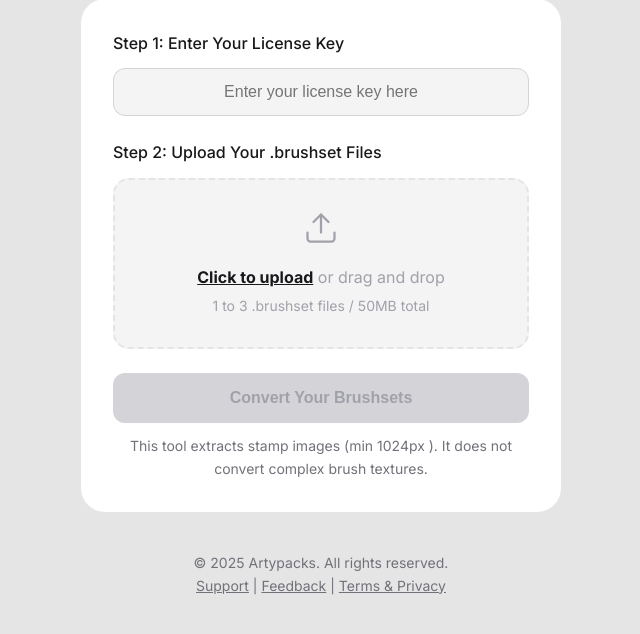
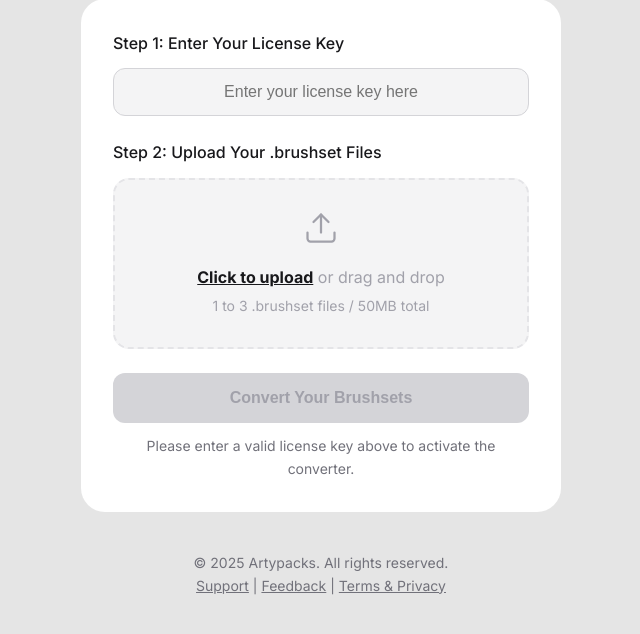
Before and after one commit to proconverter/proconverter-lemons, a Flask app: page / in a window 1280 px wide. Shown: the part 97-731 px from the top of the page, without its empty margins (319-959 px from the left). Run offline with Flask 3, Linux system fonts and the light colour scheme; parts of the project's set-up code (start-up, migrations or seed data) failed here and were passed over.

Commit message:
Update index.html

```diff
--- a/templates/index.html
+++ b/templates/index.html
@@ -54,7 +54,8 @@
                 <!-- Convert Button -->
                 <button type="submit" class="submit-button" id="submitBtn" disabled>Convert Your Brushsets</button>
 
-                <p class="info-text">This tool extracts stamp images (min 1024px  ). It does not convert complex brush textures.</p>
+                <!-- This text will now be dynamic -->
+                <p class="info-text" id="infoText">This tool extracts stamp images (min 1024px  ). It does not convert complex brush textures.</p>
 
                 <div class="message-area" id="messageArea"></div>
             </form>
@@ -105,12 +106,17 @@
             const uploadAreaLabel = document.getElementById('uploadAreaLabel');
             const messageArea = document.getElementById('messageArea');
             const errorModalText = document.getElementById('errorModalText');
+            const infoText = document.getElementById('infoText'); // Reference for the info text
 
             // --- State Variables ---
             let selectedFiles = [];
             let isLicenseValid = false;
             let debounceTimer;
             let currentBalance = 0;
+            const originalInfoText = infoText.textContent; // Store the original text
+
+            // *** NEW: Set initial guiding text ***
+            infoText.textContent = 'Please enter a valid license key above to activate the converter.';
 
             // --- Modal and Message Functions ---
             window.openModal = (modalId) => document.getElementById(modalId).style.display = "block";
@@ -135,7 +141,7 @@
                 submitBtn.disabled = !(isLicenseValid && selectedFiles.length > 0);
             };
 
-            // --- checkBalance Function with Polished Messages ---
+            // --- checkBalance Function ---
             const checkBalance = async () => {
                 const licenseKey = licenseKeyInput.value.trim();
                 isLicenseValid = false;
@@ -156,7 +162,6 @@
                     const result = await response.json();
 
                     if (!response.ok) {
-                        // Display the user-friendly message from the backend
                         balanceStatus.textContent = result.message;
                         balanceStatus.className = 'balance-status error';
                         isLicenseValid = false;
@@ -178,7 +183,6 @@
                         balanceStatus.className = 'balance-status error';
                     }
                 } catch (error ) {
-                    // This catches network errors or if the server is down
                     balanceStatus.textContent = "Your license isn't valid. Please try again.";
                     balanceStatus.className = 'balance-status error';
                     isLicenseValid = false;
@@ -187,7 +191,7 @@
                 checkSubmitButtonState();
             };
 
-            // --- handleFiles Function with 3-File Limit ---
+            // --- handleFiles Function ---
             const handleFiles = (files) => {
                 if (fileInput.disabled) return;
                 let currentFiles = Array.from(files);
@@ -213,8 +217,12 @@
                 renderFileList();
             };
 
-            // --- Event Listeners (Unchanged) ---
+            // --- Event Listeners ---
             licenseKeyInput.addEventListener('input', () => {
+                // *** NEW: Restore original info text on first interaction ***
+                if (infoText.textContent !== originalInfoText) {
+                    infoText.textContent = originalInfoText;
+                }
                 clearTimeout(debounceTimer);
                 isLicenseValid = false;
                 balanceStatus.style.display = 'none';
@@ -227,7 +235,7 @@
             uploadArea.addEventListener('dragleave', (e) => { if (!fileInput.disabled) { e.preventDefault(); uploadArea.style.borderColor = '#D0D0D0'; } });
             uploadArea.addEventListener('drop', (e) => { if (!fileInput.disabled) { e.preventDefault(); uploadArea.style.borderColor = '#D0D0D0'; handleFiles(e.dataTransfer.files); } });
 
-            // --- Form Submission Logic (Unchanged) ---
+            // --- Form Submission Logic ---
             uploadForm.addEventListener('submit', (e) => {
                 e.preventDefault();
                 if (submitBtn.disabled) return;
@@ -274,7 +282,7 @@
                                 a.href = result.download_url;
                                 a.download = 'Artypacks_Conversion.zip';
                                 document.body.appendChild(a);
-                                a.click();
+a.click();
                                 a.remove();
 
                                 checkBalance();
@@ -302,9 +310,11 @@
                 })();
             });
 
-            // --- Initial Check on Load (Unchanged) ---
+            // --- Initial Check on Load ---
             if (licenseKeyInput.value) {
                 checkBalance();
+                // If key is autofilled, also switch the info text
+                infoText.textContent = originalInfoText;
             }
         });
     </script>
```
